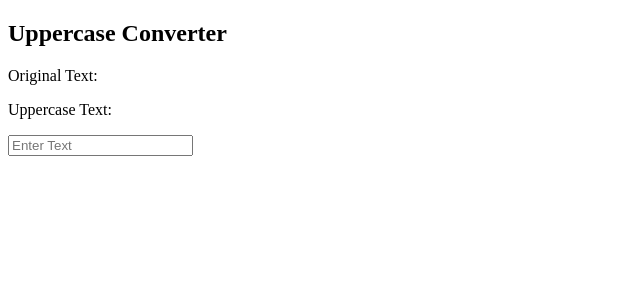
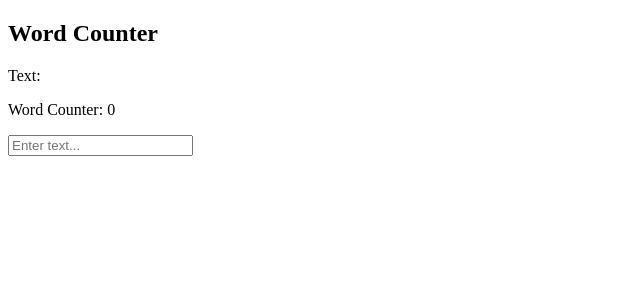
Before and after one commit to vishnu-mathariya/React-Practice, a React (Vite) app: page / in a window 1280 px wide. Shown: the top 300 px of the page, without its empty margins (0-640 px from the left). Built offline with nearby package versions, Linux system fonts and the light colour scheme.

Commit message:
Today's work

```diff
--- a/src/App.jsx
+++ b/src/App.jsx
@@ -5,8 +5,10 @@ import { SearchTodosByUserId } from "./useEffectQues/SearchTodosByUserId.jsx";
 import { SearchUserByName } from "./useEffectQues/searchUserByName.jsx";
 import { SearchUsersByCompanyName } from "./useEffectQues/SearchUsersByCompanyName.jsx";
 import { CalculateTotalPrice } from "./useMemoQues/CalculateTotalPrice.jsx";
+import { CharacterCounter } from "./useMemoQues/CharacterCounter.jsx";
 import { EvenNumberCounter } from "./useMemoQues/EvenNumberCounter.jsx";
 import { UppercaseConverter } from "./useMemoQues/UppercaseConverter.jsx";
+import { WordCounter } from "./useMemoQues/WordCounter.jsx";
 
 function App() {
   return (
@@ -21,7 +23,11 @@ function App() {
       {/* <CalculateTotalPrice /> */}
       {/* <EvenNumberCounter/> */}
 
-      <UppercaseConverter/>
+      {/* <UppercaseConverter/> */}
+
+      {/* <CharacterCounter/> */}
+
+      <WordCounter />
     </>
   );
 }
--- /dev/null
+++ b/src/useMemoQues/CharacterCounter.jsx
@@ -0,0 +1,29 @@
+import React, { useMemo, useState } from "react";
+
+export const CharacterCounter = () => {
+  const [text, setText] = useState("");
+
+  const charCount = useMemo(() => {
+    return text.length;
+  }, [text]);
+
+  const handleInput = (e) => {
+    setText(e.target.value);
+  };
+
+  return (
+    <div>
+      <h2>Character Counter</h2>
+      <p>Text: {text}</p>
+
+      <p>Character Count: {charCount}</p>
+
+      <input
+        type="text"
+        placeholder="Enter text..."
+        value={text}
+        onChange={handleInput}
+      />
+    </div>
+  );
+};
--- /dev/null
+++ b/src/useMemoQues/WordCounter.jsx
@@ -0,0 +1,34 @@
+import React, { useMemo, useState } from "react";
+
+export const WordCounter = () => {
+  const [text, setText] = useState("");
+
+  const wordCount = useMemo(() => {
+
+
+    if(text.trim() === ""){
+      return 0
+    }
+    return text.trim().split(/\s+/).length;
+  }, [text]);
+
+  const handleInput = (e) => {
+    setText(e.target.value);
+  };
+
+  return (
+    <div>
+      <h2>Word Counter</h2>
+      <p>Text:{text}</p>
+
+      <p>Word Counter: {wordCount}</p>
+
+      <input
+        type="text"
+        placeholder="Enter text..."
+        value={text}
+        onChange={handleInput}
+      />
+    </div>
+  );
+};
```
